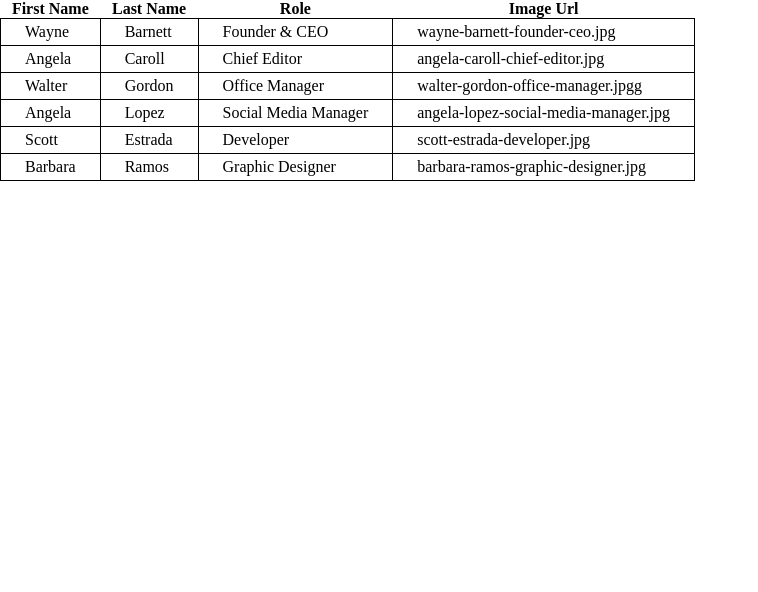
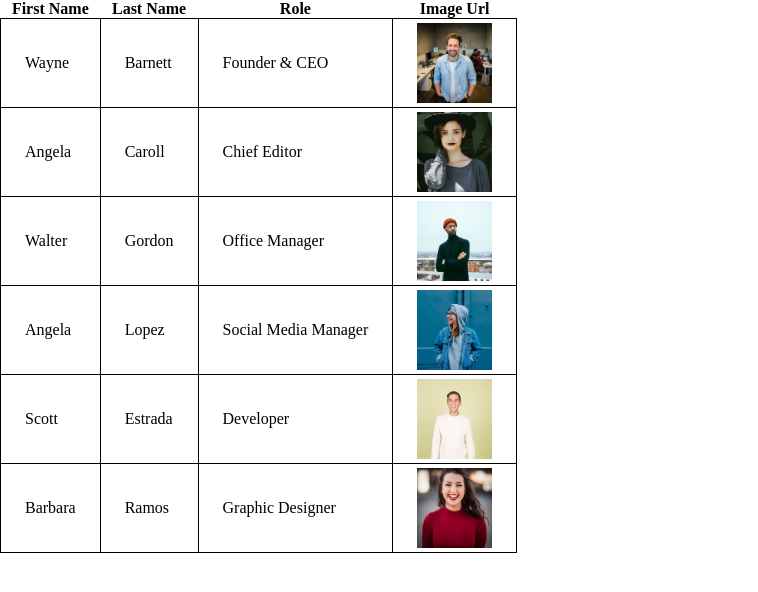
Before and after one commit to SalvatoreCapano/js-our-team, a plain HTML site: page Bonus/index.html in a window 1280 px wide. Shown: the whole page, without its empty margins (0-758 px from the left). Drawn offline with Linux system fonts and the light colour scheme.

Commit message:
Bonus 1 Completato

```diff
--- a/Bonus/css/style.css
+++ b/Bonus/css/style.css
@@ -1,3 +1,4 @@
+/* BONUS 1*/
 /* CSS RESET*/
 * {
     margin: 0;
@@ -13,3 +14,8 @@ td {
     padding: 0.25rem 1.5rem;
     border: 1px solid black;
 }
+
+img {
+    display: block;
+    max-height: 80px;
+}
--- a/Bonus/index.html
+++ b/Bonus/index.html
@@ -4,7 +4,7 @@
     <meta charset="UTF-8">
     <meta http-equiv="X-UA-Compatible" content="IE=edge">
     <meta name="viewport" content="width=device-width, initial-scale=1.0">
-    <title>Our Team</title>
+    <title>Our Team | Bonus 1</title>
 
     <!-- CSS -->
     <link rel="stylesheet" href="css/style.css">
--- a/Bonus/js/script.js
+++ b/Bonus/js/script.js
@@ -5,6 +5,10 @@ STEPS:
     2.1 Nome, ruolo, foto
 3. Stampare in console nome, cognome, ruolo, stringa foto per ogni membro
 4. Stampare nel DOM nome, cognome, ruolo, stringa foto per ogni membro del team
+
+BONUS:
+1. Stampare la proprieta' Image Url come immagine
+2. Organizzare i membri in card
 */
 
 // Dichiarazione ed inizializzazione array dati membri del team
@@ -25,7 +29,7 @@ const team = [
         "First Name": "Walter",
         "Last Name": "Gordon",
         "Role": "Office Manager",
-        "Image Url": "walter-gordon-office-manager.jpgg"
+        "Image Url": "walter-gordon-office-manager.jpg"
     },
     {
         "First Name": "Angela",
@@ -37,7 +41,7 @@ const team = [
         "First Name": "Scott",
         "Last Name": "Estrada",
         "Role": "Developer",
-        "Image Url": " scott-estrada-developer.jpg"
+        "Image Url": "scott-estrada-developer.jpg"
     },
     {
         "First Name": "Barbara",
@@ -77,8 +81,14 @@ for (let i = 0; i < team.length; i++) {
         // Crea una nuova cella della tabella
         const newInfo = document.createElement("td");
 
+        if (key != "Image Url") {
+            newInfo.innerText = team[i][key];
+        }
+        else {
+            newInfo.innerHTML = `<img src="img/${team[i][key]}" alt="">`;
+        }
+
         // Scrive nella nuova cella il dato
-        newInfo.innerText = team[i][key];
 
         // Aggiunge la nuova cella alla riga
         newRow.append(newInfo);
```
